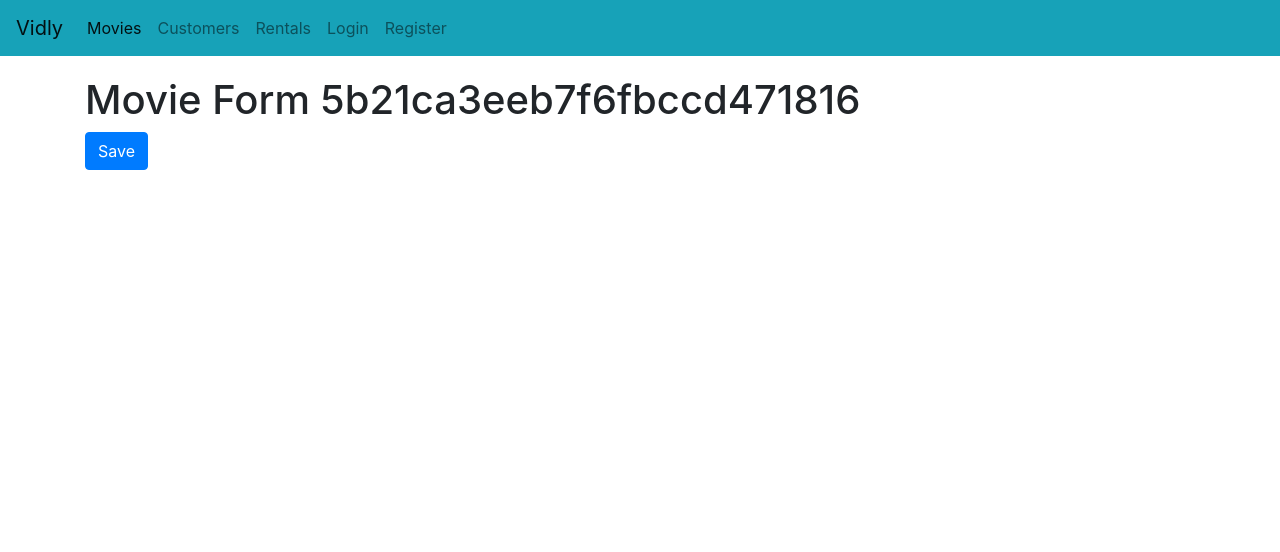
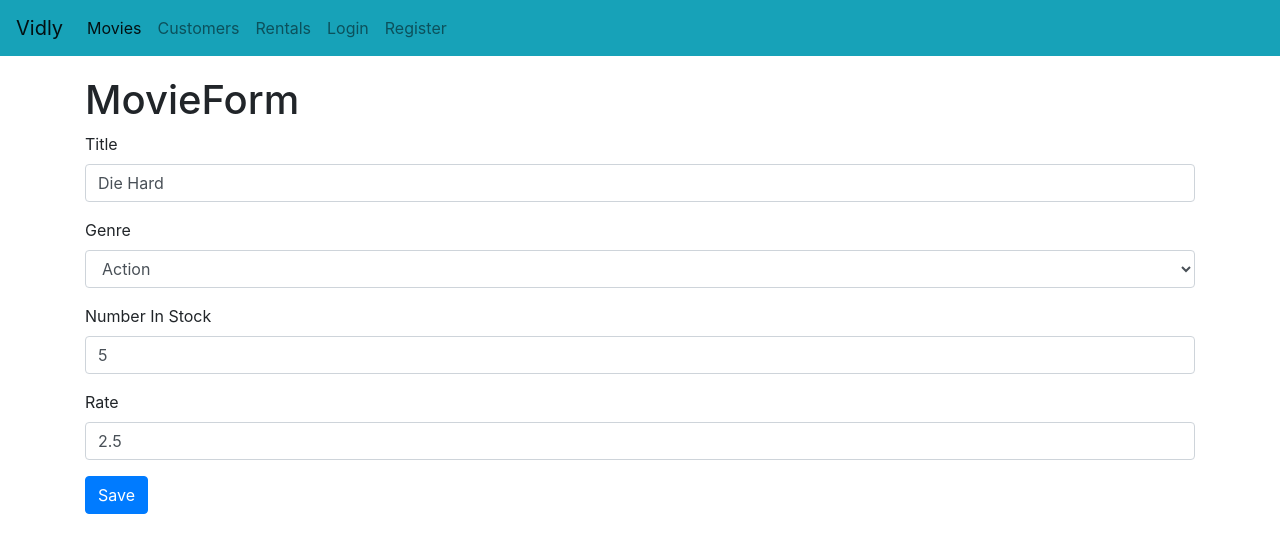
Before and after one commit to muhammadsalif/Vidly-App-React, a React (Create React App) app: page /movies/5b21ca3eeb7f6fbccd471816 in a window 1280 px wide. Shown: the top 552 px of the page. Built offline with nearby package versions, Linux system fonts and the light colour scheme.

Commit message:
Successfully implemented New Movie Button

```diff
--- a/src/components/common/form.jsx
+++ b/src/components/common/form.jsx
@@ -1,5 +1,6 @@
 import React, { Component } from "react";
 import Input from "./input";
+import Select from "./select";
 import Joi from "joi-browser";
 class Form extends Component {
   state = {
@@ -51,6 +52,20 @@ class Form extends Component {
       </button>
     );
   }
+  renderSelect(name, label, options) {
+    const { data, errors } = this.state;
+    return (
+      <Select
+        name={name}
+        value={data[name]}
+        label={label}
+        options={options}
+        onChange={this.handleChange}
+        error={errors[name]}
+      ></Select>
+    );
+  }
+
   renderInput(name, label, type = "text") {
     const { data, errors } = this.state;
 
--- /dev/null
+++ b/src/components/common/select.jsx
@@ -0,0 +1,19 @@
+import React from "react";
+const Select = ({ name, label, options, error, ...rest }) => {
+  return (
+    <div className="form-group">
+      <label htmlFor={name}>{label}</label>
+      <select name={name} id={name} {...rest} className="form-control">
+        <option value=""></option>
+        {options.map((option) => (
+          <option key={option._id} value={option._id}>
+            {option.name}
+          </option>
+        ))}
+      </select>
+      {error && <div className="alert alert-danger">{error}</div>}
+    </div>
+  );
+};
+
+export default Select;
--- a/src/components/movieForm.jsx
+++ b/src/components/movieForm.jsx
@@ -1,17 +1,77 @@
 import React, { Component } from "react";
+import Joi from "joi-browser";
+import Form from "./common/form";
+import { getMovie, saveMovie } from "./../services/fakeMovieService";
+import { getGenres } from "./../services/fakeGenreService";
 
-const MovieForm = ({ match, history }) => {
-  return (
-    <div>
-      <h1>Movie Form {match.params.id}</h1>
-      <button
-        className="btn btn-primary"
-        onClick={() => history.push("/movies")}
-      >
-        Save
-      </button>
-    </div>
-  );
-};
+class MovieForm extends Form {
+  state = {
+    data: {
+      title: "",
+      genreId: "",
+      numberInStock: "",
+      dailyRentalRate: "",
+    },
+    genres: [],
+    errors: {},
+  };
+  schema = {
+    _id: Joi.string(),
+    title: Joi.string().required().label("Title"),
+    genreId: Joi.string().required().label("Genre"),
+    numberInStock: Joi.number()
+      .required()
+      .min(0)
+      .max(100)
+      .label("Number In Stock"),
+    dailyRentalRate: Joi.number()
+      .required()
+      .min(0)
+      .max(10)
+      .label("Daily Rental Rate"),
+  };
+
+  componentDidMount() {
+    const genres = getGenres();
+    this.setState({ genres });
+
+    const movieId = this.props.match.params.id;
+    if (movieId === "new") return;
+
+    const movie = getMovie(movieId);
+    if (!movie) return this.props.history.replace("/not-found");
+
+    this.setState({ data: this.mapToViewModel(movie) });
+  }
+  mapToViewModel(movie) {
+    return {
+      _id: movie._id,
+      title: movie.title,
+      genreId: movie.genre._id,
+      numberInStock: movie.numberInStock,
+      dailyRentalRate: movie.dailyRentalRate,
+    };
+  }
+
+  doSubmit = () => {
+    saveMovie(this.state.data);
+    this.props.history.push("/movies");
+  };
+
+  render() {
+    return (
+      <div>
+        <h1>MovieForm</h1>
+        <form onSubmit={this.handleSubmit}>
+          {this.renderInput("title", "Title")}
+          {this.renderSelect("genreId", "Genre", this.state.genres)}
+          {this.renderInput("numberInStock", "Number In Stock", "number")}
+          {this.renderInput("dailyRentalRate", "Rate")}
+          {this.renderButton("Save")}
+        </form>
+      </div>
+    );
+  }
+}
 
 export default MovieForm;
--- a/src/components/movies.jsx
+++ b/src/components/movies.jsx
@@ -1,10 +1,13 @@
 import React, { Component } from "react";
+import { Link } from "react-router-dom";
+
 import Pagination from "./common/pagination";
 import { getMovies } from "../services/fakeMovieService";
 import ListGroup from "./common/listGroup";
 import MoviesTable from "./moviesTable";
 import { getGenres } from "../services/fakeGenreService";
 import { paginate } from "../utils/paginate";
+// import Link from ""
 import _ from "lodash";
 
 class Movies extends Component {
@@ -89,6 +92,13 @@ class Movies extends Component {
           ></ListGroup>
         </div>
         <div className="col">
+          <Link
+            to="/movies/new"
+            className="btn btn-primary"
+            style={{ marginBottom: 20 }}
+          >
+            New Movie
+          </Link>
           <p>Showing result of {totalCount} movies from the database.</p>
           <MoviesTable
             movies={movies}
--- a/src/services/fakeMovieService.js
+++ b/src/services/fakeMovieService.js
@@ -8,64 +8,64 @@ const movies = [
     numberInStock: 6,
     dailyRentalRate: 2.5,
     publishDate: "2018-01-03T19:04:28.809Z",
-    liked: true
+    liked: true,
   },
   {
     _id: "5b21ca3eeb7f6fbccd471816",
     title: "Die Hard",
     genre: { _id: "5b21ca3eeb7f6fbccd471818", name: "Action" },
     numberInStock: 5,
-    dailyRentalRate: 2.5
+    dailyRentalRate: 2.5,
   },
   {
     _id: "5b21ca3eeb7f6fbccd471817",
     title: "Get Out",
     genre: { _id: "5b21ca3eeb7f6fbccd471820", name: "Thriller" },
     numberInStock: 8,
-    dailyRentalRate: 3.5
+    dailyRentalRate: 3.5,
   },
   {
     _id: "5b21ca3eeb7f6fbccd471819",
     title: "Trip to Italy",
     genre: { _id: "5b21ca3eeb7f6fbccd471814", name: "Comedy" },
     numberInStock: 7,
-    dailyRentalRate: 3.5
+    dailyRentalRate: 3.5,
   },
   {
     _id: "5b21ca3eeb7f6fbccd47181a",
     title: "Airplane",
     genre: { _id: "5b21ca3eeb7f6fbccd471814", name: "Comedy" },
     numberInStock: 7,
-    dailyRentalRate: 3.5
+    dailyRentalRate: 3.5,
   },
   {
     _id: "5b21ca3eeb7f6fbccd47181b",
     title: "Wedding Crashers",
     genre: { _id: "5b21ca3eeb7f6fbccd471814", name: "Comedy" },
     numberInStock: 7,
-    dailyRentalRate: 3.5
+    dailyRentalRate: 3.5,
   },
   {
     _id: "5b21ca3eeb7f6fbccd47181e",
     title: "Gone Girl",
     genre: { _id: "5b21ca3eeb7f6fbccd471820", name: "Thriller" },
     numberInStock: 7,
-    dailyRentalRate: 4.5
+    dailyRentalRate: 4.5,
   },
   {
     _id: "5b21ca3eeb7f6fbccd47181f",
     title: "The Sixth Sense",
     genre: { _id: "5b21ca3eeb7f6fbccd471820", name: "Thriller" },
     numberInStock: 4,
-    dailyRentalRate: 3.5
+    dailyRentalRate: 3.5,
   },
   {
     _id: "5b21ca3eeb7f6fbccd471821",
     title: "The Avengers",
     genre: { _id: "5b21ca3eeb7f6fbccd471818", name: "Action" },
     numberInStock: 7,
-    dailyRentalRate: 3.5
-  }
+    dailyRentalRate: 3.5,
+  },
 ];
 
 export function getMovies() {
@@ -73,18 +73,18 @@ export function getMovies() {
 }
 
 export function getMovie(id) {
-  return movies.find(m => m._id === id);
+  return movies.find((m) => m._id === id);
 }
 
 export function saveMovie(movie) {
-  let movieInDb = movies.find(m => m._id === movie._id) || {};
-  movieInDb.name = movie.name;
-  movieInDb.genre = genresAPI.genres.find(g => g._id === movie.genreId);
+  let movieInDb = movies.find((m) => m._id === movie._id) || {};
+  movieInDb.title = movie.title;
+  movieInDb.genre = genresAPI.genres.find((g) => g._id === movie.genreId);
   movieInDb.numberInStock = movie.numberInStock;
   movieInDb.dailyRentalRate = movie.dailyRentalRate;
 
   if (!movieInDb._id) {
-    movieInDb._id = Date.now();
+    movieInDb._id = Date.now().toString();
     movies.push(movieInDb);
   }
 
@@ -92,7 +92,7 @@ export function saveMovie(movie) {
 }
 
 export function deleteMovie(id) {
-  let movieInDb = movies.find(m => m._id === id);
+  let movieInDb = movies.find((m) => m._id === id);
   movies.splice(movies.indexOf(movieInDb), 1);
   return movieInDb;
 }
```
